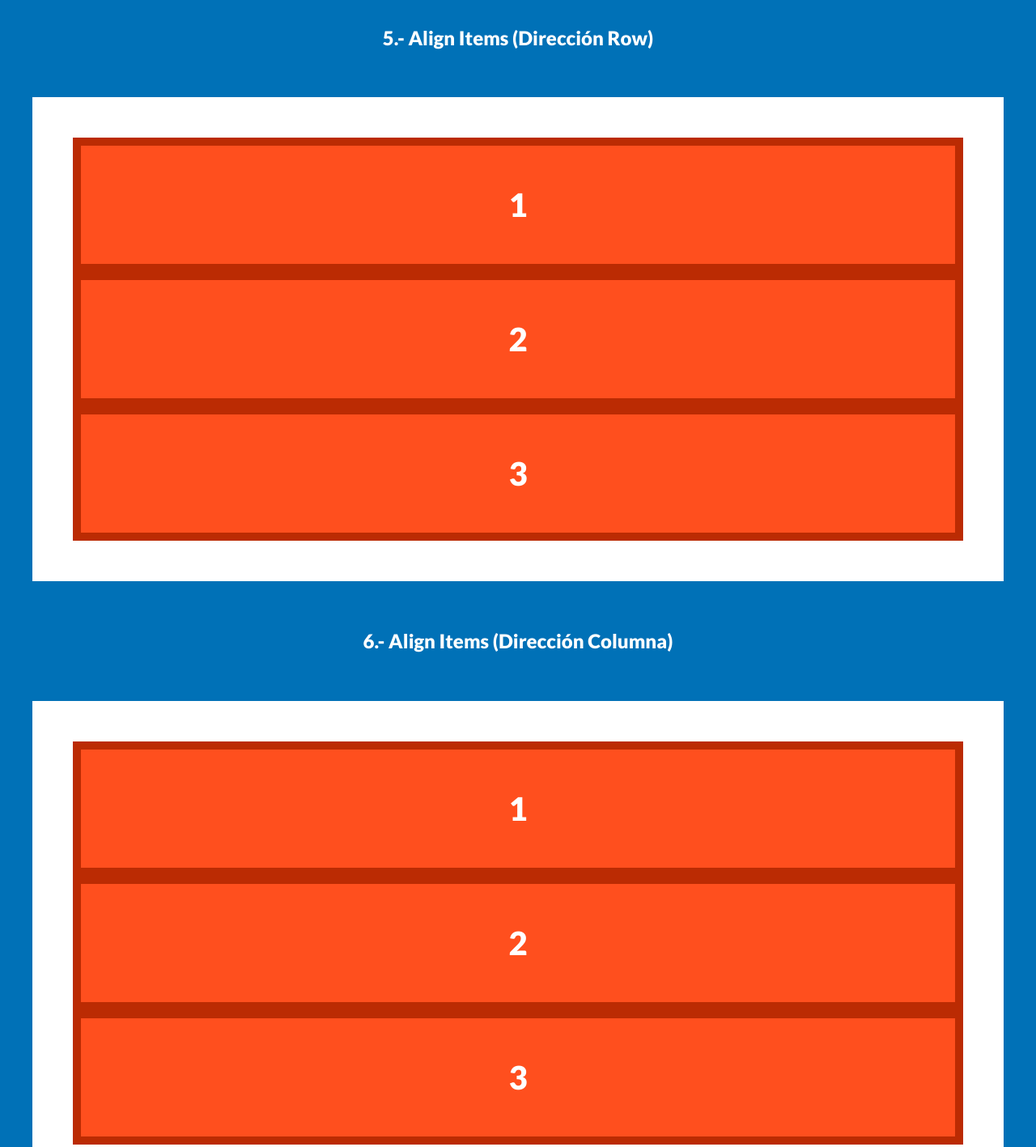
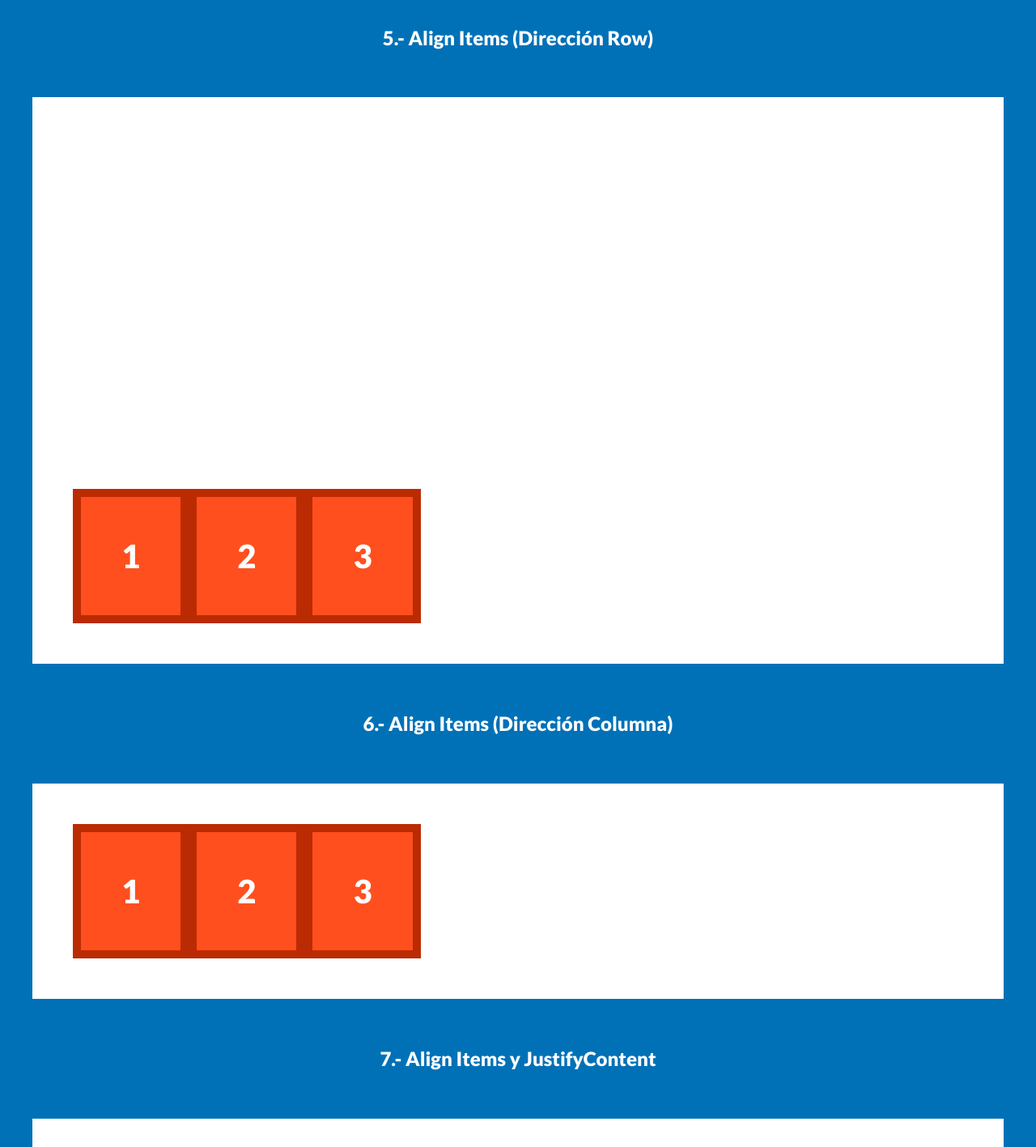
Before and after one commit to Jair-vet/Ejercicio-con-Flexbox, a plain HTML site: page index.html in a window 1280 px wide. Shown: the part 2980-4397 px from the top of the page at 81% size. Drawn offline with Linux system fonts and the light colour scheme.

Commit message:
Align Items (Direccion Row)

```diff
--- a/css/style.css
+++ b/css/style.css
@@ -108,5 +108,26 @@ h1, h2 {
     flex-direction: column;
     height: 1000px;
 
+    /* alinear de Izquierda a Derecha */
     justify-content: space-around;
 }
+
+/* 5 */
+.d-flex-5{
+    /* Se estiran con la altura  */
+    display: flex;
+    height: 700px;
+
+    /* Alinear de Abajo a Arriba */
+    align-items: flex-end;
+     /* stretch: Estira el tamaño
+        flex-start: Coloca en la parte de arrriba
+        flex-end: lo posiciona en la parte de abajo
+        flex-center: centra el contenido
+        baseline:
+     */
+}
+
+.d-flex-6{
+    display: flex;
+}
```
